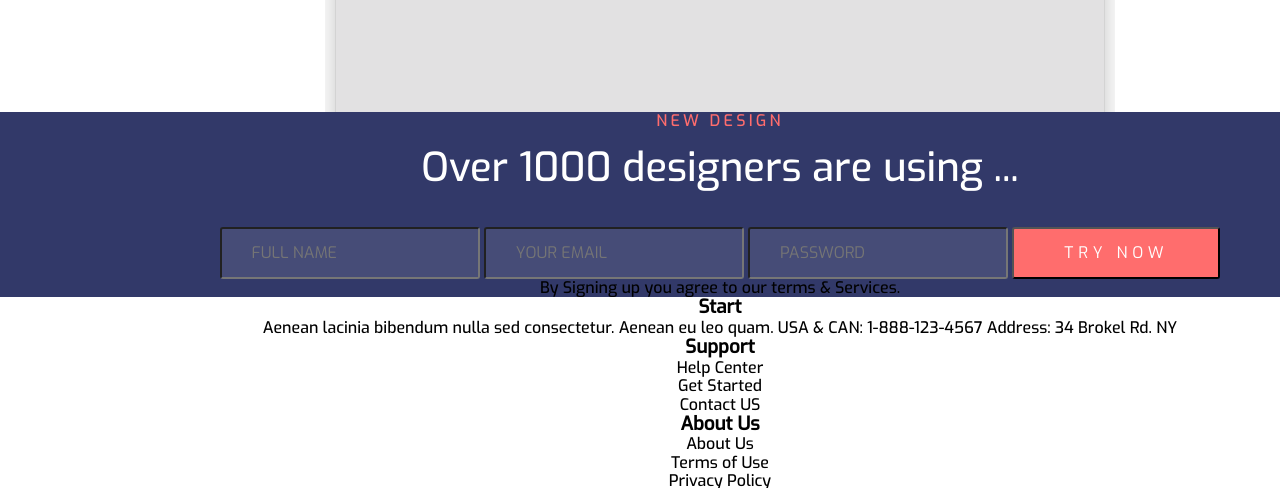
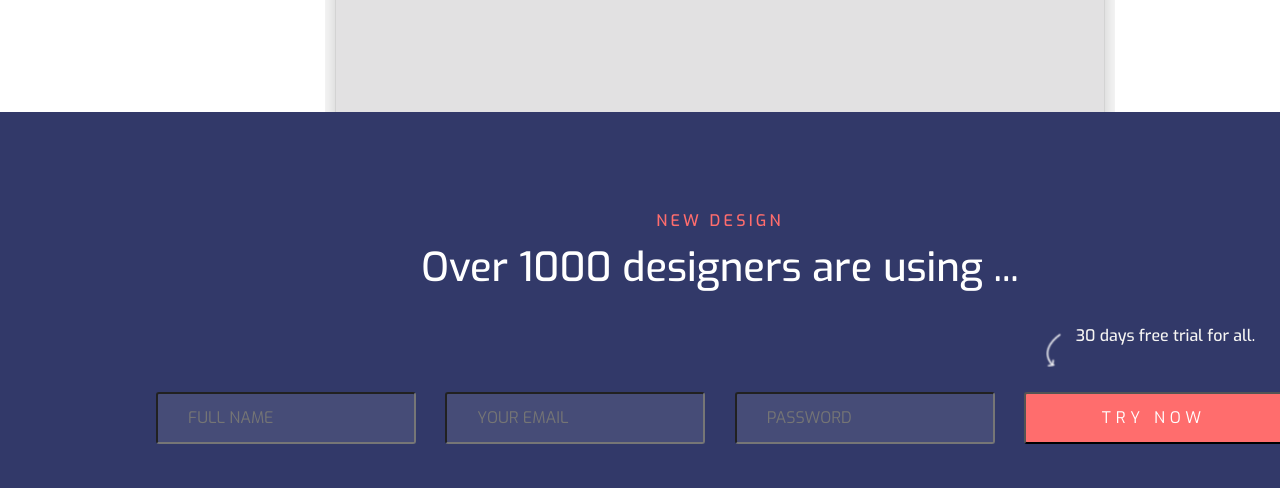
Before and after one commit to enmalafeev/Corporate, a website: page app/index.html in a window 1280 px wide. Shown: the part 3950-4438 px from the top of the page. Drawn offline with Linux system fonts and the light colour scheme.

Commit message:
form section

```diff
--- a/app/index.html
+++ b/app/index.html
@@ -168,6 +168,7 @@
 					<input type="email" class="inputs email" placeholder="YOUR EMAIL">
 					<input type="password" class="inputs password" placeholder="PASSWORD">
 					<button class="btn submit">TRY NOW</button>
+					<span class="trial">30 days free trial for all.</span>
 				</form>
 
 				<div class="section__info">By Signing up you agree to our terms & Services.</div>
--- a/app/sass/main.sass
+++ b/app/sass/main.sass
@@ -163,6 +163,10 @@ body
 
 	&__par
 		line-height: 1.6
+
+	&__info
+		color: $light-grey
+		padding-bottom: 80px
 
 
 .section-left
@@ -372,35 +376,61 @@ body
 // END SIX
 
 // SEVEN
+.form
+	position: relative
+	padding-top: 65px
+	padding-bottom: 50px
+
 .form-section
 	background-color: $purple !important
 
 .form-wrap
 	width: 1140px
 	margin: 0 auto
+	padding-top: 100px
 
 .inputs
 	width: 260px
 	padding: 15px 30px
 	-webkit-border-radius: 3px
 	border-radius: 3px
-	color: $main
+	color: $light-grey
+	margin-right: 25px
 
 	font-family: "exoRegular", sans-serif
 	background-color: #464c77
 
 	::-webkit-input-placeholder
-		color: $main
+		color: $light-grey
 
 	::-moz-placeholder
-		color: $main
+		color: $light-grey
 
 	:-moz-placeholder
-		 color: $main
+		 color: $light-grey
 
 	:-ms-input-placeholder
-		color: $main
+		color: $light-grey
 
+.submit
+	display: inline-block
+	width: 260px
+
+.trial
+	color: $light-grey
+	position: absolute
+	top: 0
+	right: 35px
+
+	&:after
+		content: ''
+		display: inline-block
+		position: absolute
+		top: 0
+		left: -30px
+		width: 55px
+		height: 40px
+		background: url(../img/arrow.png) center no-repeat
 
 
 
```
Also changed, not shown: app/css/main.css, app/img/arrow.png (added).
